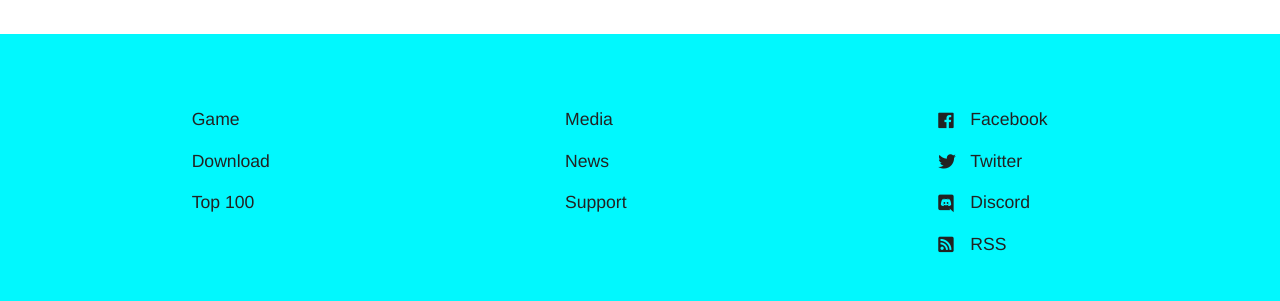
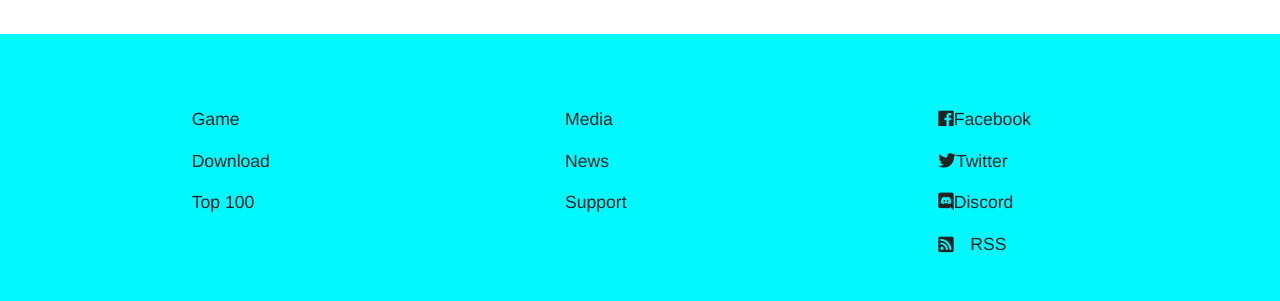
Before and after one commit to sk33lz/spacejawns, a Jekyll site: the page built from docs/index.html, in a window 1280 px wide. Shown: the part 2541-2842 px from the top of the page. Built offline with Jekyll 4.4.1, drawn with Linux system fonts in a browser that asks for light colours; nearby versions of some CDN libraries.

Commit message:
Updating if statement to fix whitespace in footer.

```diff
--- a/docs/_layouts/default.html
+++ b/docs/_layouts/default.html
@@ -107,7 +107,7 @@
 						<ul class="footer-links">
 							{% for link in column.links %}
 								<li>
-									<a {% if link.new_window %}target="_blank"{% endif %} href="{% include relative-src.html src=link.link %}" {%- if link.social_icon -%}class="{{ link.social_icon }}-icon"{%- endif -%}>{%- if link.social_icon -%}{% include social-icon.html icon=link.social_icon %}{%- endif -%}{{ link.name }}</a>
+									<a {%- if link.new_window -%}target="_blank"{% endif %} href="{% include relative-src.html src=link.link %}" {%- if link.social_icon -%}class="{{ link.social_icon }}-icon"{%- endif -%}>{%- if link.social_icon -%}{% include social-icon.html icon=link.social_icon %}{%- endif -%}{{ link.name }}</a>
 								</li>
 							{% endfor %}
 						</ul>
```
